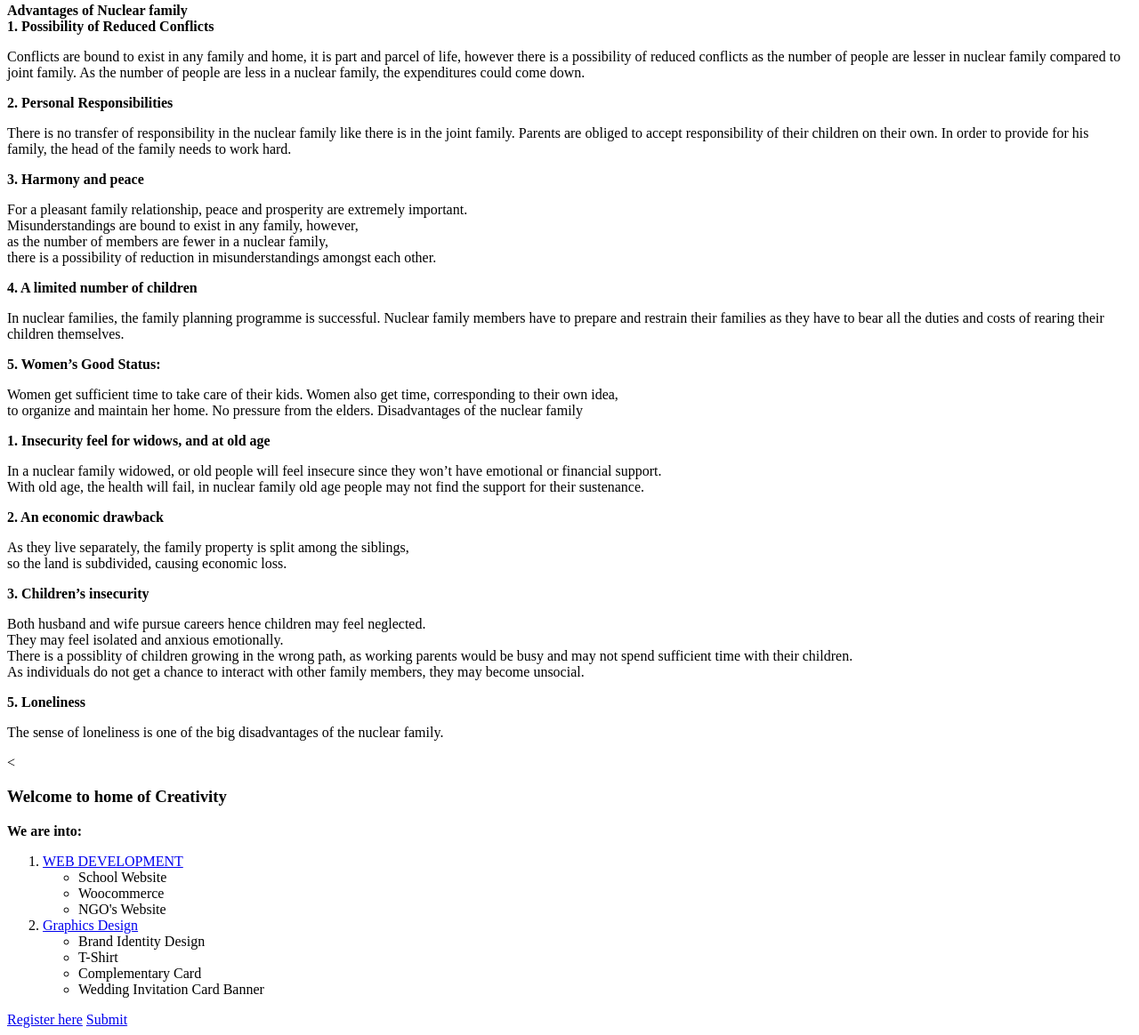
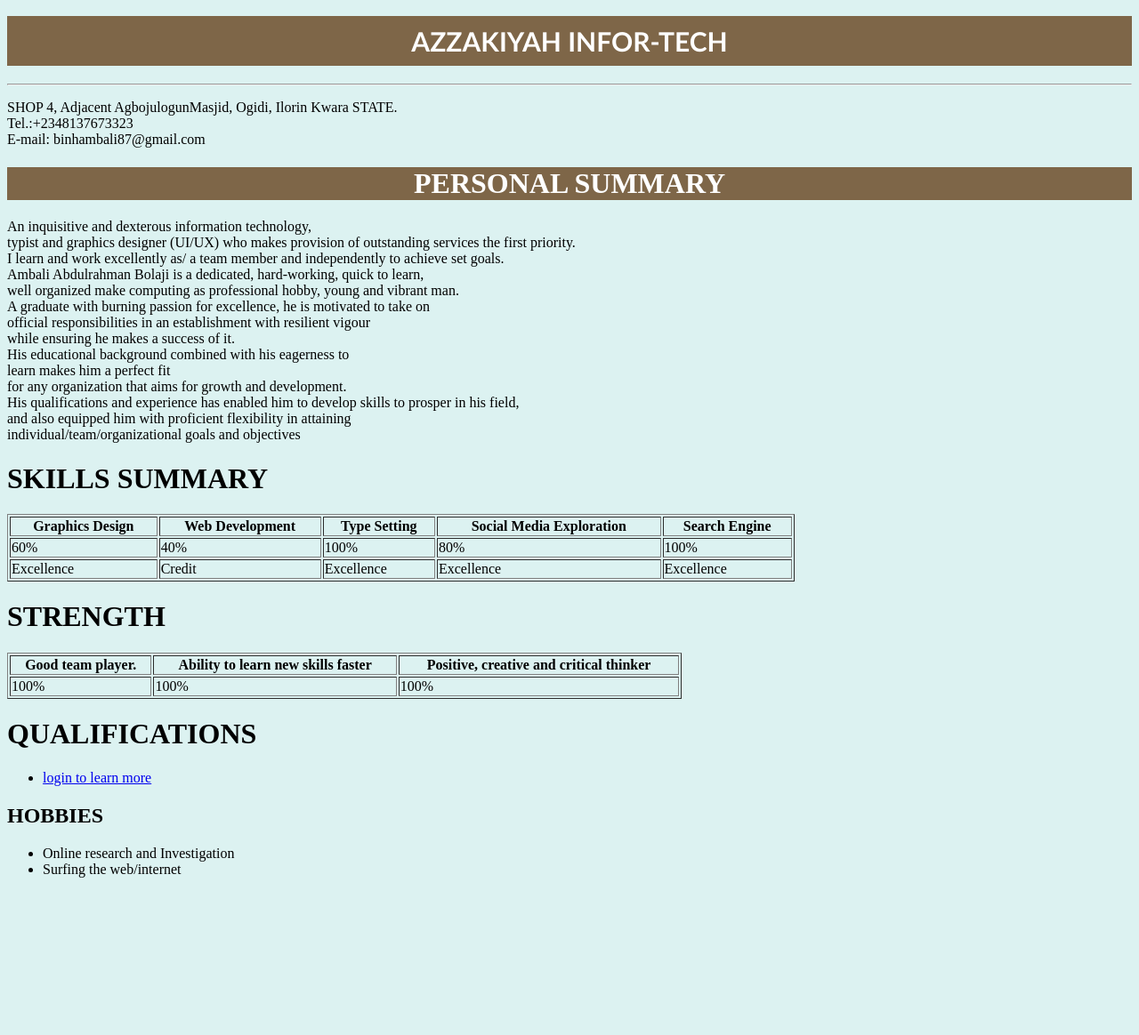
Before and after one commit to Binhambali/azzakiyyahinfortech, a plain HTML site: page index.html in a window 1280 px wide. Shown: the part 314-1478 px from the top of the page at 89% size. After the commit the page ends 1317 px from the top, so only its background shows below. Drawn offline with Linux system fonts and the light colour scheme.

Commit message:
Add files via upload

```diff
--- a/index.html
+++ b/index.html
@@ -3,85 +3,95 @@
 <head>
     <meta charset="UTF-8">
     <meta name="viewport" content="width=device-width, initial-scale=1.0">
-    <title>Office Website</title>
+    <title>My Portfolio</title>
+    <style>
+    .log{color: white;
+    background-color: rgb(126, 102, 72);
+    text-align: center;font-size: 30px;
+    padding: 10px; font-family: 'Gill Sans', 'Gill Sans MT', Calibri, 'Trebuchet MS', sans-serif, 'Times New Roman', Times, serif;}
+    body{background-color: #DCF2F1;}
+
+    #live{color: white;
+    background-color: rgb(126, 102, 72);
+    text-align: center;}
+    img{mask-image: -moz-radial-gradient();}
+    </style>
 </head>
 <body>
-    <img src="./image/flyer.jpg" height="200px">
-    <Strong><h1>AZzakiyyah Infor-Tech</h1></Strong>
+    <img src="./pass.jpg">
+    <h1 class="log">AZZAKIYAH INFOR-TECH</h1> <hr>
+    <p>SHOP 4,  Adjacent AgbojulogunMasjid,  Ogidi, Ilorin Kwara STATE. <br>
+        Tel.:+2348137673323			<br>		E-mail: binhambali87@gmail.com</p>
+    <h1 id="live">PERSONAL SUMMARY</h1>
+        <p> An inquisitive and dexterous information technology,
+        <br> typist and graphics designer (UI/UX) who makes provision of outstanding services the first priority.
+        <br>I learn and work excellently as/ a team member and independently to achieve set goals.
+        <br>Ambali Abdulrahman Bolaji is a dedicated, hard-working, quick to learn,
+        <br>well organized make computing as professional hobby, young and vibrant man.
+        <br>A graduate with burning passion for excellence, he is motivated to take on
+        <br>official responsibilities in an establishment with resilient vigour
+        <br>while ensuring he makes a success of it.
+        <br> His educational background combined with his eagerness to
+        <br>learn makes him a perfect fit
+        <br>for any organization that aims for growth and development.
+        <br>His qualifications and experience has enabled him to develop skills to prosper in his field,
+        <br>and also equipped him with proficient flexibility in attaining
+        <br>individual/team/organizational goals and objectives</p>
+    <h1>SKILLS SUMMARY </h1>
+    <table border ="1px" style="width: 70%;">
+        <tr>
+            <th>Graphics Design</th>
+            <th>Web Development</th>
+            <th>Type Setting</th>
+            <th>Social Media Exploration</th>
+            <th>Search Engine</th>
+        </tr>
+        <tr>
+            <td>60%</td>
+            <td>40%</td>
+            <td>100%</td>
+            <td>80%</td>
+            <td>100%</td>
+        </tr>
+        <tfoot>
+            <tr>
+                <td>Excellence</td>
+                <td>Credit</td>
+                <td>Excellence</td>
+                <td>Excellence</td>
+                <td>Excellence</td>
+            </tr>
 
-    <p>29, Opposite Assunah Madjid,
-        <br>Lasimi Community, Oke-fomah, Ilorin,
-        <br>Kwara State.</p>
-
-        <h2>Questions</h2>
-        <P><p>A nuclear family, in small terms, comprises husband, wife, and their unmarried children.
-            <br>The children leave the parental home after the wedding and build their own independent house.
-            <br>A nuclear family is also an independent entity, free from the influence of the elders.
-            <br> There is a reduced connection between parents and their married children.</p>
-
-       <strong> Advantages of Nuclear family</strong>
-      <br><strong> 1. Possibility of Reduced Conflicts</strong>
-
-        <p>Conflicts are bound to exist in any family and home, it is part and parcel of life, however there is a possibility of reduced conflicts as the number of people are lesser in nuclear family compared to joint family.
-        As the number of people are less in a nuclear family, the expenditures could come down.</p>
-       <strong> 2. Personal Responsibilities</strong>
-
-        <p>There is no transfer of responsibility in the nuclear family like there is in the joint family.
-        Parents are obliged to accept responsibility of their children on their own.
-        In order to provide for his family, the head of the family needs to work hard.</p>
-        <Strong>3. Harmony and peace</Strong>
-
-        <p>For a pleasant family relationship, peace and prosperity are extremely important.
-        <br>Misunderstandings are bound to exist in any family, however,
-        <br>as the number of members are fewer in a nuclear family,
-        <br>there is a possibility of reduction in misunderstandings amongst each other.</p>
-            <strong>4. A limited number of children</strong>
-            <p>In nuclear families, the family planning programme is successful.
-            Nuclear family members have to prepare and restrain their families as they have to bear all the duties and costs of rearing their children themselves.</p>
-           <strong>5. Women’s Good Status:</strong>
-
-            <p>Women get sufficient time to take care of their kids.
-            Women also get time, corresponding to their own idea,
-            <br>to organize and maintain her home. No pressure from the elders.
-            Disadvantages of the nuclear family</p>
-           <strong> 1. Insecurity feel for widows, and at old age</strong>
-
-            <p>In a nuclear family widowed, or old people will feel insecure since they won’t have emotional or financial support.
-            <br>With old age, the health will fail, in nuclear family old age people may not find the support for their sustenance.</p>
-           <strong> 2. An economic drawback</strong>
-
-            <p>As they live separately, the family property is split among the siblings,
-                <br>so the land is subdivided, causing economic loss.</p>
-            <strong>3. Children’s insecurity</strong>
-
-            <p>Both husband and wife pursue careers hence children may feel neglected.
-            <br>They may feel isolated and anxious emotionally.
-            <br>There is a possiblity of children growing in the wrong path, as working parents would be busy and may not spend sufficient time with their children.
-            <br>As individuals do not get a chance to interact with other family members, they may become unsocial.</p>
-          <strong>  5. Loneliness</strong>
-
-            <p>The sense of loneliness is one of the big disadvantages of the nuclear family.</p>
-
-    <<h3> Welcome to home of Creativity</h3>
-    <p><strong>We are into:</strong></p>
-        <ol>
-        <li> <a href="webdevelopment.html">WEB DEVELOPMENT</a></li>
+        </tfoot>
+    </table>
+  <!--  <ol>
+        <li><a href="aboutus.html">Graphics Design</a></li>
+        <li><a href="learnmore.html">Web Development</a></li>
+        <li><a href="ourservices.html">Type setting</a></li>
+        <li><a href="blog.html">Social Media Exploration</a></li>
+    </ol> -->
+        <h1>STRENGTH</h1>
+        <table border="1px" style="width: 60%;">
+            <tr>
+                <th>Good team player.</th>
+                <th>Ability to learn new skills faster</th>
+                <th>Positive, creative and critical thinker</th>
+            </tr>
+            <tr>
+                <td>100%</td>
+                <td>100%</td>
+                <td>100%</td>
+            </tr>
+        </table>
+        <h1>QUALIFICATIONS</h1>
         <ul>
-                <li>School Website</li>
-                <li>Woocommerce</li>
-                <li>NGO's Website</li>
-            </ul>
-        <li><a href="graphic.html">Graphics Design</a></li>
-
+            <li><a href="qualification.html">login to learn more</a></li>
+        </ul>
+        <h2>HOBBIES</h2>
         <ul>
-                <li>Brand Identity Design</li>
-                <li>T-Shirt</li>
-                <li>Complementary Card</li>
-                <li>Wedding Invitation Card Banner</li>
+            <li>	Online research and Investigation</li>
+            <li>	Surfing the web/internet</li>
         </ul>
-    </ol>
-    <a href="register.html">Register here</a>
-    <a href="submit.html">Submit</a>
 
 </body>
 </html>
```
Also changed, not shown: aboutus.html (+12 -1 lines), blog.html (added, +10 -0 lines), ourservices.html (added, +14 -0 lines), qualification.html (added, +154 -0 lines), learnmore.html (added), pass.jpg (added).
